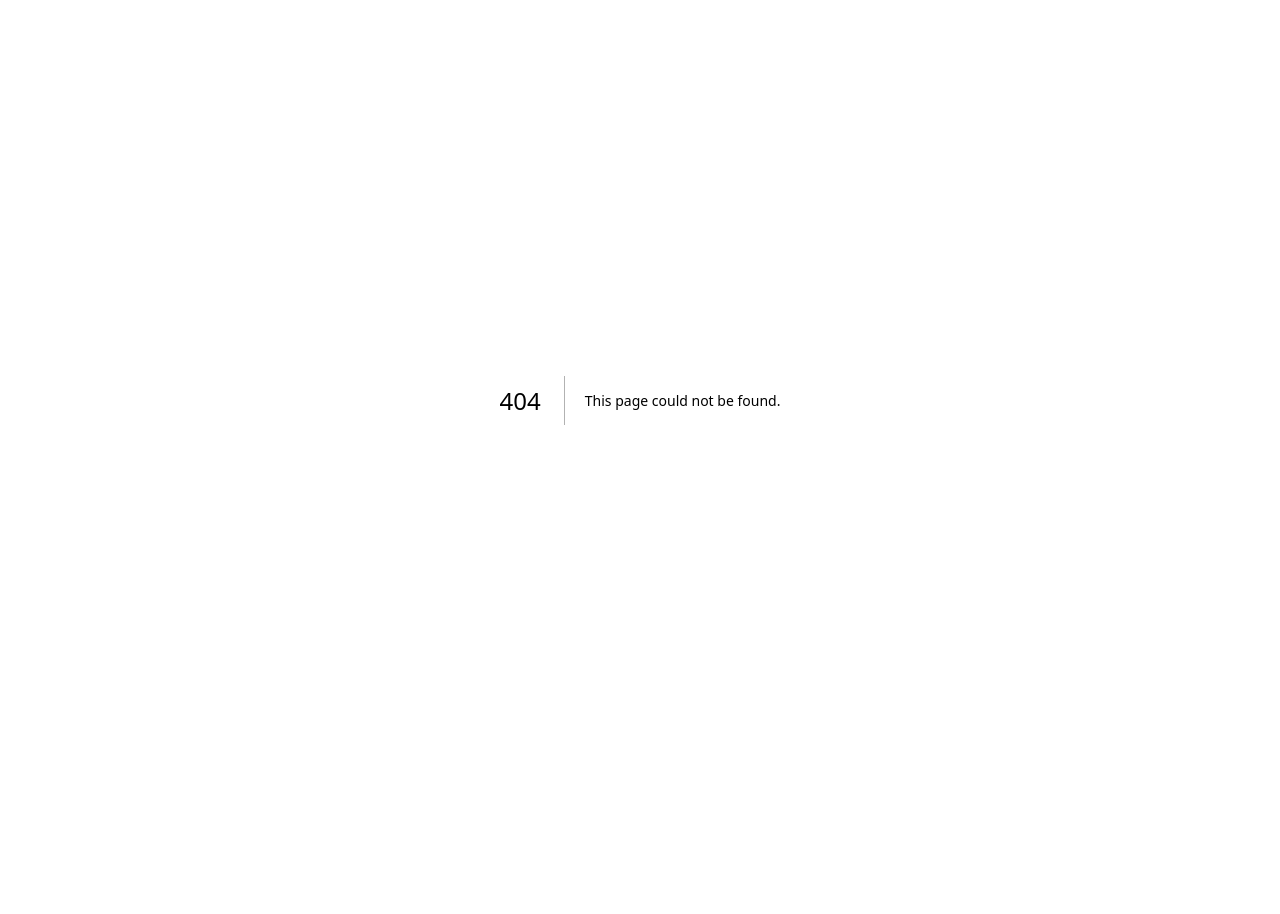
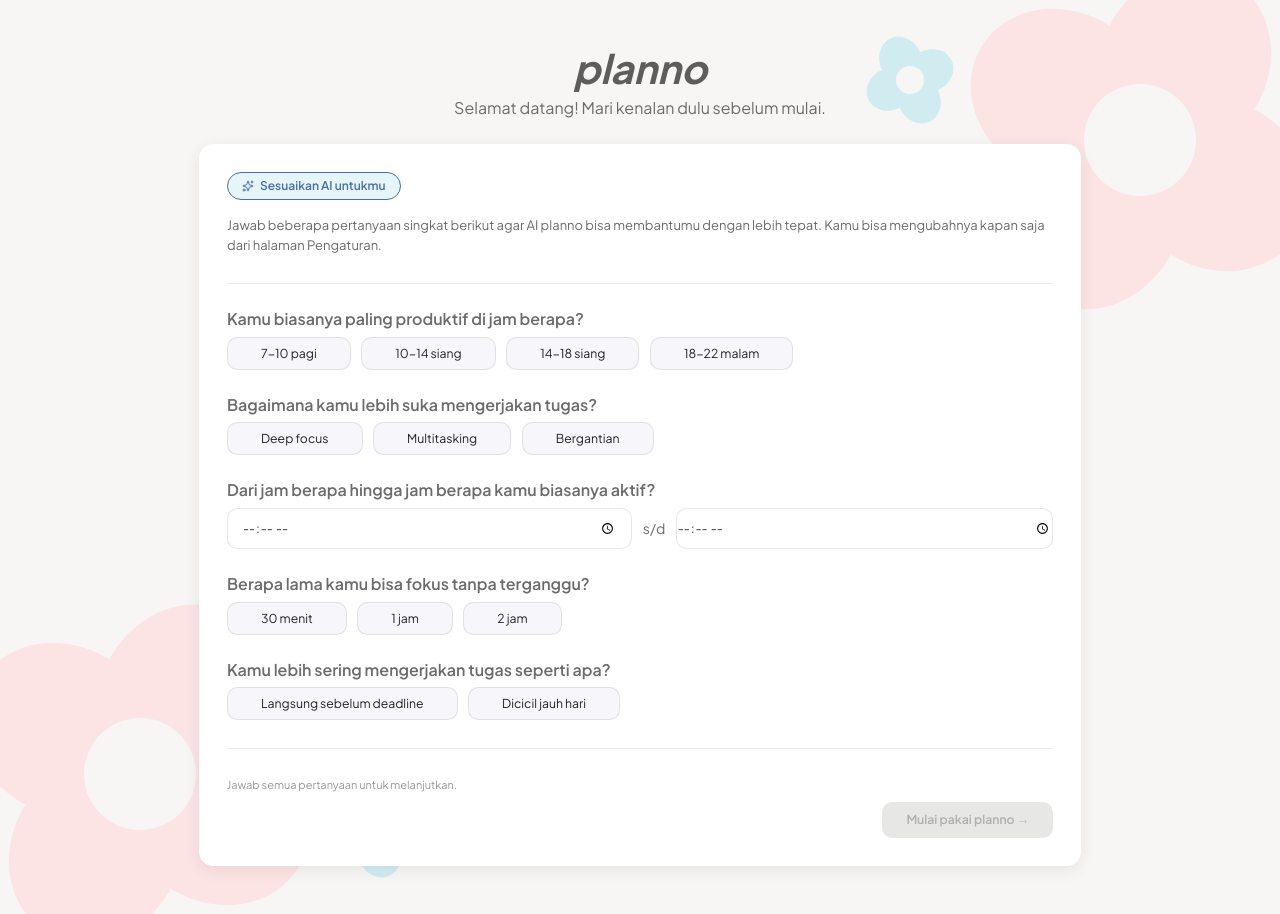
Before and after one commit to runsdev/Planno, a Next.js app in the folder frontend/: page /onboarding in a window 1280 px wide. Before the commit this address had no page. Before the commit the page ends 800 px from the top, so only its background shows below. Built offline with nearby package versions, Linux system fonts and the light colour scheme.

Commit message:
feat (onboarding): adjust user preference questions
- adjust flower decoration positions for settings page

```diff
--- /dev/null
+++ b/frontend/src/app/onboarding/page.tsx
@@ -0,0 +1,231 @@
+"use client";
+
+import React, { useState } from "react";
+import { useRouter } from "next/navigation";
+import { ToggleGroup } from "@/components/ui/toggleGroup";
+import { TimeRangeInput } from "@/components/ui/timeRangeInput";
+import { Sparkles } from "lucide-react";
+
+// ─── Flower SVG ───────────────────────────────────────────────────────────────
+function Flower({
+  size,
+  fill,
+  rotate = 0,
+  className,
+}: {
+  size: number;
+  fill: string;
+  rotate?: number;
+  className?: string;
+}) {
+  return (
+    <svg
+      width={size}
+      height={size}
+      viewBox="0 0 100 100"
+      className={className}
+      aria-hidden
+    >
+      <g transform={`translate(50,50) rotate(${rotate})`}>
+        {[0, 90, 180, 270].map((deg) => (
+          <ellipse
+            key={deg}
+            cx="0"
+            cy="-22"
+            rx="21"
+            ry="24"
+            fill={fill}
+            transform={`rotate(${deg})`}
+          />
+        ))}
+        <circle cx="0" cy="0" r="14" fill="#f8f6f5" />
+      </g>
+    </svg>
+  );
+}
+
+// ─── Types ────────────────────────────────────────────────────────────────────
+type Preferences = {
+  focusTime: string;
+  workStyle: string;
+  workHours: { start: string; end: string };
+  focusDuration: string;
+  taskType: string;
+};
+
+const defaultPreferences: Preferences = {
+  focusTime: "",
+  workStyle: "",
+  workHours: { start: "", end: "" },
+  focusDuration: "",
+  taskType: "",
+};
+
+// ─── Onboarding Page ──────────────────────────────────────────────────────────
+export default function OnboardingPage() {
+  const router = useRouter();
+  const [preferences, setPreferences] = useState<Preferences>(defaultPreferences);
+  const [isSubmitting, setIsSubmitting] = useState(false);
+
+  const handleChange = (field: string, value: any) => {
+    setPreferences((prev) => ({ ...prev, [field]: value }));
+  };
+
+  const isComplete =
+    preferences.focusTime !== "" &&
+    preferences.workStyle !== "" &&
+    preferences.focusDuration !== "" &&
+    preferences.taskType !== "";
+
+  const handleSubmit = () => {
+    if (!isComplete || isSubmitting) return;
+    setIsSubmitting(true);
+
+    // TODO: simpan ke API / localStorage / context
+    // Contoh: localStorage.setItem("planno_preferences", JSON.stringify(preferences));
+
+    setTimeout(() => {
+      router.push("/planner");
+    }, 800);
+  };
+
+  return (
+    <div
+      className="relative min-h-screen bg-[#f8f6f5] overflow-hidden flex items-center justify-center"
+      style={{ fontFamily: "var(--font-plus-jakarta-sans), sans-serif" }}
+    >
+      {/* ── Decorative flowers ── */}
+        {/* Top-right: large pink flower */}
+        <div className="absolute -top-15 -right-15 pointer-events-none z-0">
+            <Flower size={400} fill="#fce4e4" rotate={30} />
+        </div>
+
+        {/* Top-right: small blue flower */}
+        <div className="absolute top-7.5 right-80 pointer-events-none z-10">
+            <Flower size={100} fill="#d1ecf1" rotate={65} />
+        </div>
+
+        {/* Bottom-left: large pink flower */}
+        <div className="absolute -bottom-15 -left-15 pointer-events-none z-0">
+            <Flower size={400} fill="#fce4e4" rotate={30}  />
+        </div>
+
+        {/* Bottom-left: small blue flower */}
+        <div className="absolute bottom-7.5 left-80 pointer-events-none z-10">
+            <Flower size={100} fill="#d1ecf1" rotate={65} />
+        </div>
+
+      {/* ── Card ── */}
+      <div className="relative z-10 w-full max-w-220.5 mx-6 flex flex-col gap-6 py-12">
+
+        {/* Header */}
+        <div className="flex flex-col items-center gap-2 text-center">
+          <h1 className="text-[40px] font-bold italic text-[#5d5d5a] leading-none">
+            planno
+          </h1>
+          <p className="text-base font-normal text-[#6b6b6b]">
+            Selamat datang! Mari kenalan dulu sebelum mulai.
+          </p>
+        </div>
+
+        {/* Form card */}
+        <div className="bg-white rounded-[14.5px] shadow-[0px_4px_16px_0px_rgba(33,33,33,0.08)] px-7 py-7 flex flex-col gap-7">
+
+          {/* AI badge */}
+          <div className="flex items-center gap-2">
+            <span className="inline-flex items-center gap-1.5 text-[12px] font-semibold text-[#4a6fa5] bg-[rgba(205,235,241,0.5)] border-[1.5px] border-[#4a6fa5] rounded-full px-3.5 py-1">
+              <Sparkles className="w-3 h-3" />
+              Sesuaikan AI untukmu
+            </span>
+          </div>
+
+          <p className="text-[13px] font-normal text-[#6b6b6b] -mt-3">
+            Jawab beberapa pertanyaan singkat berikut agar AI planno bisa membantumu dengan lebih tepat. Kamu bisa mengubahnya kapan saja dari halaman Pengaturan.
+          </p>
+
+          {/* Divider */}
+          <div className="h-px bg-[rgba(93,93,90,0.12)]" />
+
+          {/* Pertanyaan 1 */}
+          <ToggleGroup
+            label="Kamu biasanya paling produktif di jam berapa?"
+            options={[
+              { label: "7-10 pagi", value: "7-10 pagi" },
+              { label: "10-14 siang", value: "10-14 siang" },
+              { label: "14-18 siang", value: "14-18 siang" },
+              { label: "18-22 malam", value: "18-22 malam" },
+            ]}
+            value={preferences.focusTime}
+            onChange={(val) => handleChange("focusTime", val)}
+          />
+
+          {/* Pertanyaan 2 */}
+          <ToggleGroup
+            label="Bagaimana kamu lebih suka mengerjakan tugas?"
+            options={[
+              { label: "Deep focus", value: "Deep focus" },
+              { label: "Multitasking", value: "Multitasking" },
+              { label: "Bergantian", value: "Bergantian" },
+            ]}
+            value={preferences.workStyle}
+            onChange={(val) => handleChange("workStyle", val)}
+          />
+
+          {/* Pertanyaan 3 */}
+          <TimeRangeInput
+            label="Dari jam berapa hingga jam berapa kamu biasanya aktif?"
+            value={preferences.workHours}
+            onChange={(val) => handleChange("workHours", val)}
+          />
+
+          {/* Pertanyaan 4 */}
+          <ToggleGroup
+            label="Berapa lama kamu bisa fokus tanpa terganggu?"
+            options={[
+              { label: "30 menit", value: "30" },
+              { label: "1 jam", value: "60" },
+              { label: "2 jam", value: "120" },
+            ]}
+            value={preferences.focusDuration}
+            onChange={(val) => handleChange("focusDuration", val)}
+          />
+
+          {/* Pertanyaan 5 */}
+          <ToggleGroup
+            label="Kamu lebih sering mengerjakan tugas seperti apa?"
+            options={[
+              { label: "Langsung sebelum deadline", value: "last-minute" },
+              { label: "Dicicil jauh hari", value: "early" },
+            ]}
+            value={preferences.taskType}
+            onChange={(val) => handleChange("taskType", val)}
+          />
+
+          {/* Divider */}
+          <div className="h-px bg-[rgba(93,93,90,0.12)]" />
+
+          {/* Submit */}
+          <div className="flex flex-col items-end gap-2">
+            {!isComplete && (
+              <p className="text-[11px] font-normal text-[#6b6b6b]/70 self-start">
+                Jawab semua pertanyaan untuk melanjutkan.
+              </p>
+            )}
+            <button
+              type="button"
+              onClick={handleSubmit}
+              disabled={!isComplete || isSubmitting}
+              className={`h-9 px-6 rounded-[10.5px] text-[12.25px] font-semibold transition-colors cursor-pointer
+                ${isComplete && !isSubmitting
+                  ? "bg-[#5d5d5a] text-[#f8f6f5] hover:bg-[#4a4a47]"
+                  : "bg-[rgba(93,93,90,0.15)] text-[#5d5d5a]/40 cursor-not-allowed"
+                }`}
+            >
+              {isSubmitting ? "Menyimpan..." : "Mulai pakai planno →"}
+            </button>
+          </div>
+        </div>
+      </div>
+    </div>
+  );
+}
--- a/frontend/src/app/settings/page.tsx
+++ b/frontend/src/app/settings/page.tsx
@@ -63,7 +63,6 @@ export default function SettingsPage() {
 
   const handleSubmit = async () => {
     setIsSubmitting(true);
-    setTimeout(() => setIsSubmitting(false), 1000);
     // Simulasi API call
     setTimeout(() => {
       setIsSubmitting(false);
@@ -77,19 +76,23 @@ export default function SettingsPage() {
       style={{ fontFamily: "var(--font-plus-jakarta-sans), sans-serif" }}
     >
       {/* ── Decorative flowers ── */}
-      {/* Top Right */}
+        {/* Top-right: large pink flower */}
         <div className="absolute -top-15 -right-15 pointer-events-none z-0">
             <Flower size={400} fill="#fce4e4" rotate={30} />
         </div>
-      <div className="absolute top-10 right-44 pointer-events-none z-10">
+
+        {/* Top-right: small blue flower */}
+        <div className="absolute top-7.5 right-80 pointer-events-none z-10">
             <Flower size={100} fill="#d1ecf1" rotate={65} />
         </div>
 
-      {/* Bottom Left */}
+        {/* Bottom-left: large pink flower */}
         <div className="absolute -bottom-15 -left-15 pointer-events-none z-0">
-        <Flower size={400} fill="#fce4e4" rotate={30} />
+            <Flower size={400} fill="#fce4e4" rotate={30}  />
         </div>
-      <div className="absolute bottom-16 left-48 pointer-events-none z-10">
+
+        {/* Bottom-left: small blue flower */}
+        <div className="absolute bottom-7.5 left-80 pointer-events-none z-10">
             <Flower size={100} fill="#d1ecf1" rotate={65} />
         </div>
 
```
Lines whose indentation alone changed are shown as unchanged.
